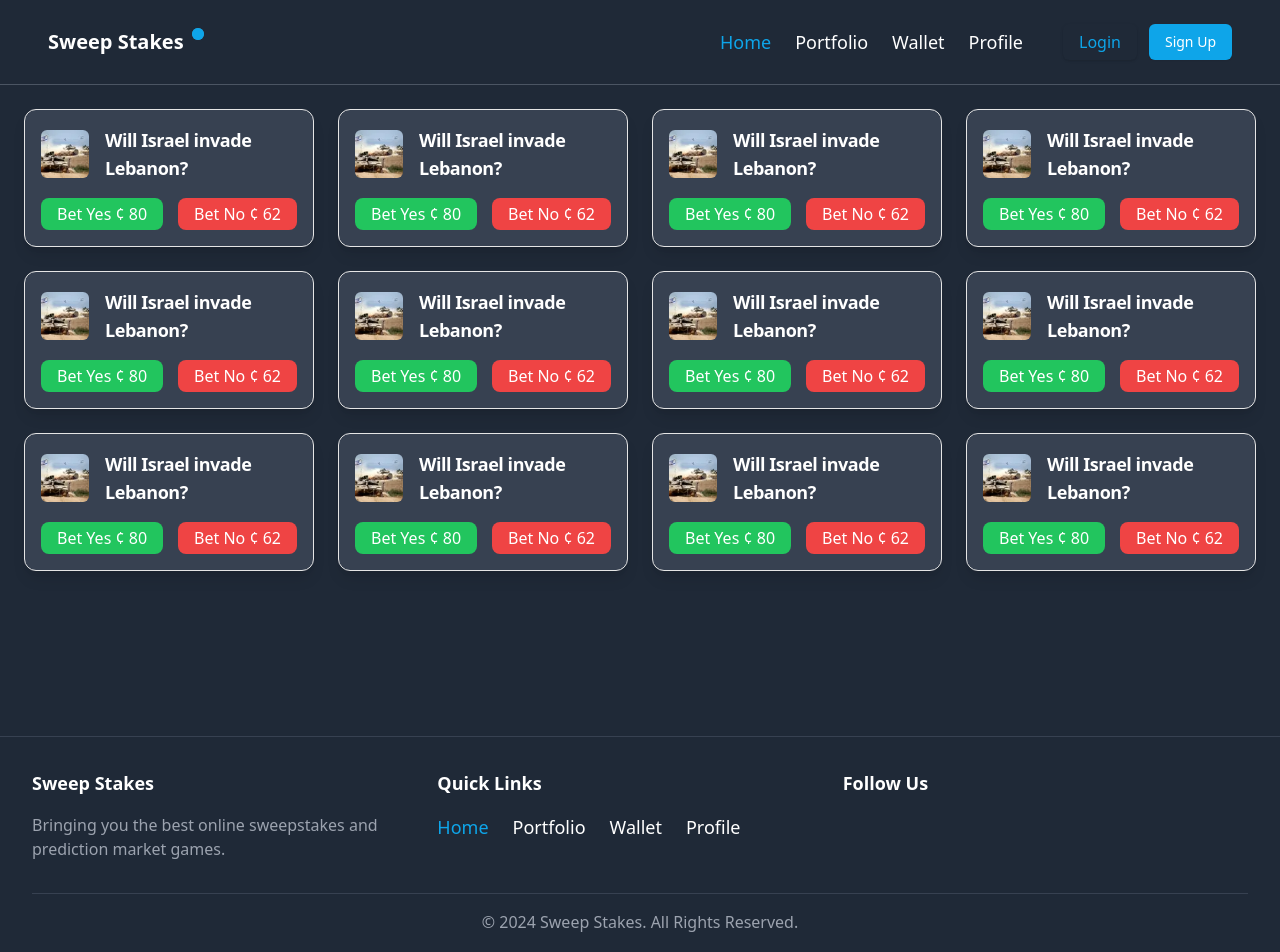
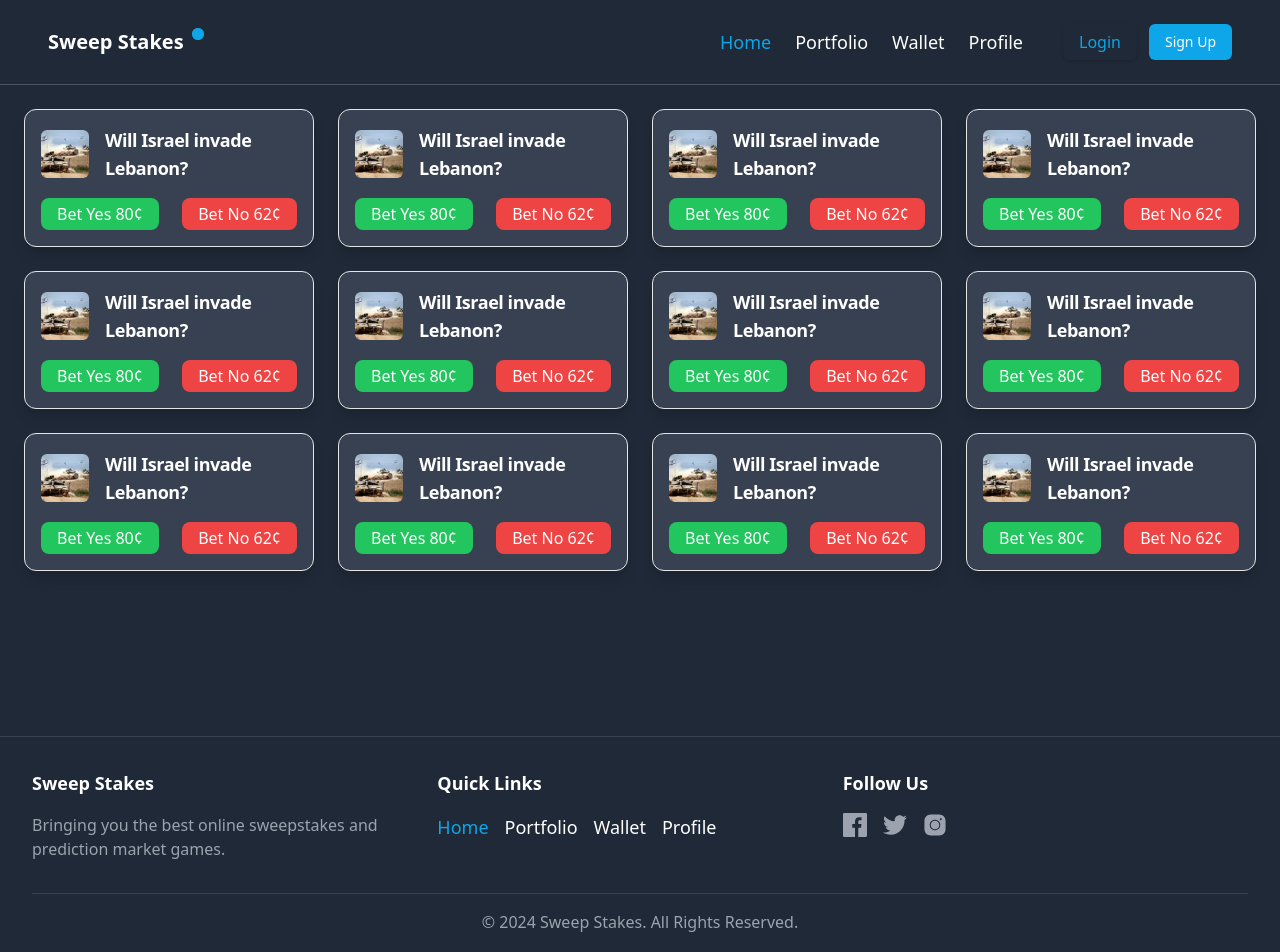
Before and after one commit to romanfarooq/sweepstakes-betting-website, a React (Vite) app: page /home in a window 1280 px wide. Shown: the top 952 px of the page. Built offline with nearby package versions, Linux system fonts and the light colour scheme.

Commit message:
made footer responsive

```diff
--- a/src/components/Footer.jsx
+++ b/src/components/Footer.jsx
@@ -1,11 +1,11 @@
-import NavLinkList from "@/components/NavLinkList";
-import { Link } from "react-router-dom";
+import { NavLink } from "react-router-dom";
 
 export default function Footer() {
   return (
-    <footer className="border-t border-gray-700 bg-gray-800 p-8 py-8 text-white">
-      <div className="container mx-auto flex flex-wrap justify-between">
-        <div className="mb-6 w-full sm:mb-0 sm:w-1/3">
+    <footer className="border-t border-gray-700 bg-gray-800 p-8 text-white">
+      <div className="container mx-auto flex flex-wrap justify-between space-y-8 md:space-y-0">
+        {/* Branding Section */}
+        <div className="w-full md:w-1/3 md:pr-2">
           <h2 className="mb-4 text-lg font-bold">Sweep Stakes</h2>
           <p className="text-gray-400">
             Bringing you the best online sweepstakes and prediction market
@@ -13,33 +13,92 @@ export default function Footer() {
           </p>
         </div>
 
-        <div className="mb-6 w-full sm:mb-0 sm:w-1/3">
+        {/* Quick Links */}
+        <div className="w-full md:w-1/3">
           <h2 className="mb-4 text-lg font-bold">Quick Links</h2>
-          <NavLinkList />
+          <nav className="flex flex-wrap gap-4">
+            <NavLink
+              to="/home"
+              className="text-lg transition duration-300 hover:text-gray-300"
+            >
+              Home
+            </NavLink>
+            <NavLink
+              to="/portfolio"
+              className="text-lg transition duration-300 hover:text-gray-300"
+            >
+              Portfolio
+            </NavLink>
+            <NavLink
+              to="/wallet"
+              className="text-lg transition duration-300 hover:text-gray-300"
+            >
+              Wallet
+            </NavLink>
+            <NavLink
+              to="/profile"
+              className="text-lg transition duration-300 hover:text-gray-300"
+            >
+              Profile
+            </NavLink>
+          </nav>
         </div>
 
-        <div className="w-full sm:w-1/3">
+        {/* Social Media Icons */}
+        <div className="w-full md:w-1/3">
           <h2 className="mb-4 text-lg font-bold">Follow Us</h2>
           <div className="flex space-x-4">
-            <Link to="/facebook" className="text-gray-400 hover:text-gray-200">
-              <svg className="h-6 w-6 fill-current" viewBox="0 0 24 24">
-                <path d="M..." />
+            <a
+              href="https://facebook.com"
+              target="_blank"
+              rel="noreferrer"
+              className="text-gray-400 hover:text-gray-200"
+            >
+              <svg
+                xmlns="http://www.w3.org/2000/svg"
+                className="h-6 w-6 fill-current"
+                viewBox="0 0 24 24"
+              >
+                <path d="M22.675 0H1.325C.593 0 0 .593 0 1.325v21.351C0 23.406.593 24 1.325 24H12v-9.294H9.293v-3.623H12v-2.671c0-2.733 1.668-4.222 4.102-4.222 1.164 0 2.167.087 2.457.125v2.85h-1.687c-1.323 0-1.58.63-1.58 1.553v2.364h3.162l-.413 3.623h-2.749V24h5.387C23.407 24 24 23.407 24 22.675V1.325C24 .593 23.407 0 22.675 0z" />
               </svg>
-            </Link>
-            <Link to="/twitter" className="text-gray-400 hover:text-gray-200">
-              <svg className="h-6 w-6 fill-current" viewBox="0 0 24 24">
-                <path d="M..." />
+            </a>
+            <a
+              href="https://twitter.com"
+              target="_blank"
+              rel="noreferrer"
+              className="text-gray-400 hover:text-gray-200"
+            >
+              <svg
+                xmlns="http://www.w3.org/2000/svg"
+                className="h-6 w-6 fill-current"
+                viewBox="0 0 24 24"
+              >
+                <path d="M23.954 4.569c-.885.392-1.83.656-2.825.775 1.014-.611 1.794-1.574 2.163-2.723-.95.555-2.005.959-3.127 1.184-.897-.955-2.178-1.555-3.594-1.555-2.719 0-4.92 2.206-4.92 4.917 0 .39.045.765.127 1.124-4.088-.205-7.719-2.165-10.148-5.144-.424.723-.666 1.561-.666 2.475 0 1.71.87 3.214 2.188 4.096-.807-.026-1.566-.248-2.23-.617v.062c0 2.385 1.693 4.374 3.946 4.827-.413.111-.849.171-1.296.171-.314 0-.621-.03-.921-.086.631 1.953 2.445 3.376 4.6 3.415-1.68 1.316-3.809 2.101-6.102 2.101-.395 0-.785-.023-1.17-.067 2.179 1.397 4.768 2.214 7.557 2.214 9.054 0 14.004-7.498 14.004-13.986 0-.213-.004-.425-.014-.637.962-.693 1.8-1.562 2.46-2.549z" />
               </svg>
-            </Link>
-            <Link to="/instagram" className="text-gray-400 hover:text-gray-200">
-              <svg className="h-6 w-6 fill-current" viewBox="0 0 24 24">
-                <path d="M..." />
+            </a>
+            <a
+              href="https://instagram.com"
+              target="_blank"
+              rel="noreferrer"
+              className="text-gray-400 hover:text-gray-200"
+            >
+              <svg
+                xmlns="http://www.w3.org/2000/svg"
+                x="0px"
+                y="0px"
+                width="100"
+                height="100"
+                viewBox="0 0 50 50"
+                className="h-6 w-6 fill-current"
+              >
+                <path d="M 16 3 C 8.83 3 3 8.83 3 16 L 3 34 C 3 41.17 8.83 47 16 47 L 34 47 C 41.17 47 47 41.17 47 34 L 47 16 C 47 8.83 41.17 3 34 3 L 16 3 z M 37 11 C 38.1 11 39 11.9 39 13 C 39 14.1 38.1 15 37 15 C 35.9 15 35 14.1 35 13 C 35 11.9 35.9 11 37 11 z M 25 14 C 31.07 14 36 18.93 36 25 C 36 31.07 31.07 36 25 36 C 18.93 36 14 31.07 14 25 C 14 18.93 18.93 14 25 14 z M 25 16 C 20.04 16 16 20.04 16 25 C 16 29.96 20.04 34 25 34 C 29.96 34 34 29.96 34 25 C 34 20.04 29.96 16 25 16 z"></path>
               </svg>
-            </Link>
+            </a>
           </div>
         </div>
       </div>
 
+      {/* Footer Bottom */}
       <div className="mt-8 border-t border-gray-700 pt-4 text-center">
         <p className="text-gray-400">
           &copy; 2024 Sweep Stakes. All Rights Reserved.
--- a/src/pages/Home.jsx
+++ b/src/pages/Home.jsx
@@ -20,10 +20,10 @@ export default function Home() {
               </div>
               <div className="mt-4 flex justify-between">
                 <button className="rounded-lg bg-green-500 px-4 py-1 text-white hover:bg-green-600">
-                  Bet Yes &#162; 80
+                  Bet Yes 80&#162;
                 </button>
                 <button className="rounded-lg bg-red-500 px-4 py-1 text-white hover:bg-red-600">
-                  Bet No &#162; 62
+                  Bet No 62&#162;
                 </button>
               </div>
             </CardContent>
```
